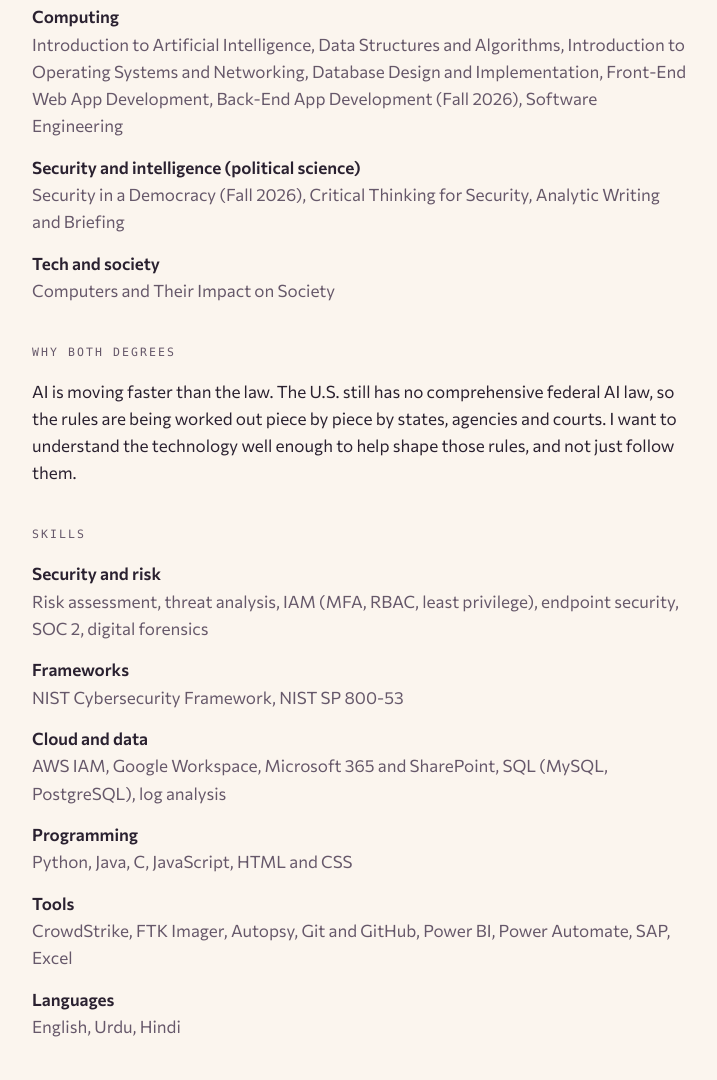
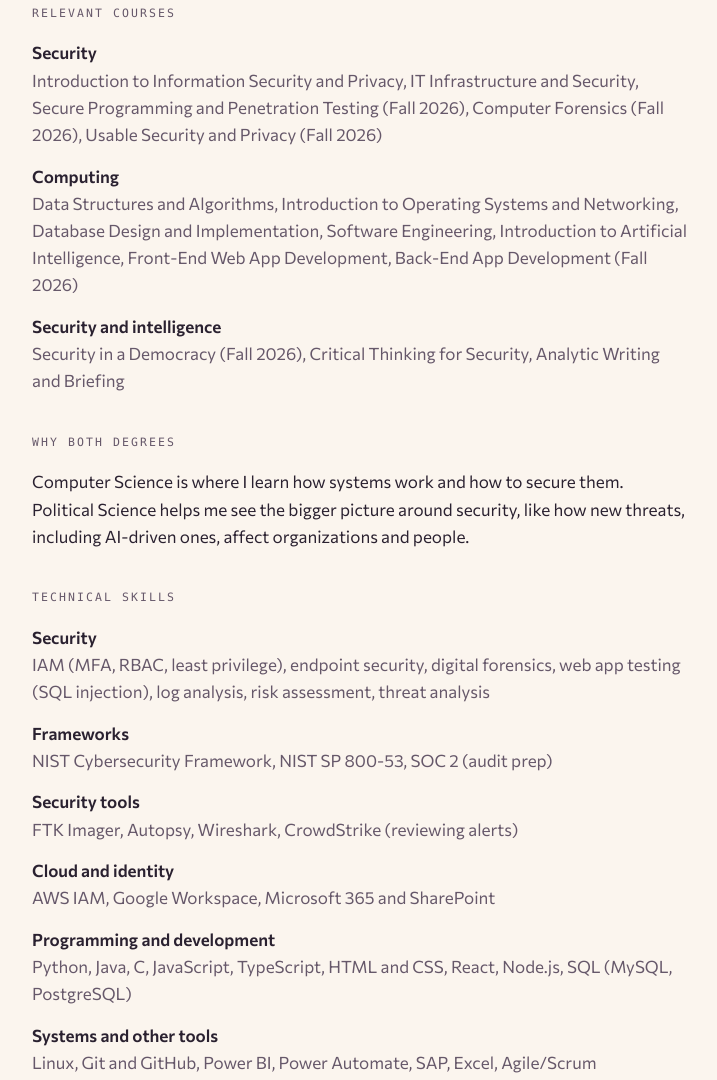
Before and after one commit to laleenS/laleen-cyber-portfolio, a plain HTML site: page index.html in a window 1280 px wide. Shown: the part 2012-3092 px from the top of the page, without its empty margins (280-997 px from the left). Drawn offline with Linux system fonts and the light colour scheme.

Commit message:
Session 3: Education and Skills
- Certifications moved into Education (in progress, aiming for Feb 2027)
- Shorter "Why both degrees", CS first
- Technical skills regrouped; added Linux, Wireshark, TypeScript, React, Node.js
- CrowdStrike described as reviewing alerts
- Removed Tech and society course and the old cert line in Currently building
- Comments explain how to add skills, courses and certs

Co-Authored-By: Claude Opus 5.5 <noreply@anthropic.com>
Claude-Session: https://claude.ai/code/session_0196YBsHnAy7HhrPYZ1uwrkt

```diff
--- a/index.html
+++ b/index.html
@@ -208,7 +208,7 @@
     <section id="education" class="station" aria-labelledby="education-title">
 
       <p class="section-num" aria-hidden="true">02</p>
-      <h2 id="education-title">Education</h2>
+      <h2 id="education-title">Education and Skills</h2>
 
       <article class="entry">
         <div class="entry-head">
@@ -221,37 +221,50 @@
         </ul>
       </article>
 
+      <!-- CERTIFICATIONS: one line each.
+           To add one, copy a whole <li>...</li> line and change the words.
+           When you pass one, change "in progress, aiming for February 2027"
+           to the month you earned it. Only list a cert as earned once it is. -->
+      <h3>Certifications</h3>
+      <ul>
+        <li>CompTIA Security+ (in progress, aiming for February 2027)</li>
+        <li>Microsoft SC-300: Identity and Access Administrator (in progress, aiming for February 2027)</li>
+      </ul>
+
       <!-- RELEVANT COURSES: from Laleen's degree audit, Nov 2026.
-           When a Fall 2026 course is finished, remove "(Fall 2026)". -->
+           Each <dt> is a group, each <dd> is the courses in it.
+           To add a course, type a comma and the course name at the end of the right line. -->
       <h3>Relevant courses</h3>
       <dl class="skills">
         <dt>Security</dt>
         <dd>Introduction to Information Security and Privacy, IT Infrastructure and Security, Secure Programming and Penetration Testing (Fall 2026), Computer Forensics (Fall 2026), Usable Security and Privacy (Fall 2026)</dd>
         <dt>Computing</dt>
-        <dd>Introduction to Artificial Intelligence, Data Structures and Algorithms, Introduction to Operating Systems and Networking, Database Design and Implementation, Front-End Web App Development, Back-End App Development (Fall 2026), Software Engineering</dd>
-        <dt>Security and intelligence (political science)</dt>
+        <dd>Data Structures and Algorithms, Introduction to Operating Systems and Networking, Database Design and Implementation, Software Engineering, Introduction to Artificial Intelligence, Front-End Web App Development, Back-End App Development (Fall 2026)</dd>
+        <dt>Security and intelligence</dt>
         <dd>Security in a Democracy (Fall 2026), Critical Thinking for Security, Analytic Writing and Briefing</dd>
-        <dt>Tech and society</dt>
-        <dd>Computers and Their Impact on Society</dd>
       </dl>
 
-      <!-- WHY BOTH: checked Nov 2026. If Congress passes a federal AI law, update this. -->
       <h3>Why both degrees</h3>
-      <p>AI is moving faster than the law. The U.S. still has no comprehensive federal AI law, so the rules are being worked out piece by piece by states, agencies and courts. I want to understand the technology well enough to help shape those rules, and not just follow them.</p>
+      <p>Computer Science is where I learn how systems work and how to secure them. Political Science helps me see the bigger picture around security, like how new threats, including AI-driven ones, affect organizations and people.</p>
 
-      <h3>Skills</h3>
-      <!-- A description list: each <dt> is a group, each <dd> is what's in it -->
+      <!-- TECHNICAL SKILLS: each <dt> is a group, each <dd> is what's in it.
+           To add a skill, type a comma and the new skill at the end of the right line.
+           To add a new group, copy a <dt> line and a <dd> line together.
+           Only add things you've actually used. -->
+      <h3>Technical skills</h3>
       <dl class="skills">
-        <dt>Security and risk</dt>
-        <dd>Risk assessment, threat analysis, IAM (MFA, RBAC, least privilege), endpoint security, SOC 2, digital forensics</dd>
+        <dt>Security</dt>
+        <dd>IAM (MFA, RBAC, least privilege), endpoint security, digital forensics, web app testing (SQL injection), log analysis, risk assessment, threat analysis</dd>
         <dt>Frameworks</dt>
-        <dd>NIST Cybersecurity Framework, NIST SP 800-53</dd>
-        <dt>Cloud and data</dt>
-        <dd>AWS IAM, Google Workspace, Microsoft 365 and SharePoint, SQL (MySQL, PostgreSQL), log analysis</dd>
-        <dt>Programming</dt>
-        <dd>Python, Java, C, JavaScript, HTML and CSS</dd>
-        <dt>Tools</dt>
-        <dd>CrowdStrike, FTK Imager, Autopsy, Git and GitHub, Power BI, Power Automate, SAP, Excel</dd>
+        <dd>NIST Cybersecurity Framework, NIST SP 800-53, SOC 2 (audit prep)</dd>
+        <dt>Security tools</dt>
+        <dd>FTK Imager, Autopsy, Wireshark, CrowdStrike (reviewing alerts)</dd>
+        <dt>Cloud and identity</dt>
+        <dd>AWS IAM, Google Workspace, Microsoft 365 and SharePoint</dd>
+        <dt>Programming and development</dt>
+        <dd>Python, Java, C, JavaScript, TypeScript, HTML and CSS, React, Node.js, SQL (MySQL, PostgreSQL)</dd>
+        <dt>Systems and other tools</dt>
+        <dd>Linux, Git and GitHub, Power BI, Power Automate, SAP, Excel, Agile/Scrum</dd>
         <dt>Languages</dt>
         <dd>English, Urdu, Hindi</dd>
       </dl>
@@ -465,7 +478,6 @@
         <li><strong>SOC Investigation Lab.</strong> Planned. Detection logic in Python for things like repeated failed logins and encoded PowerShell.</li>
         <li><strong>IAM Access Review.</strong> Planned. Finds risky access in a made-up company, like old accounts and admins without MFA.</li>
         <li><strong>Security Baseline Checker.</strong> Planned. Checks sample system settings for weak security.</li>
-        <li><strong>CompTIA Security+</strong> and <strong>Microsoft SC-300</strong> certifications. Both in progress, aiming for February 2027.</li>
       </ul>
 
     </section>
```
